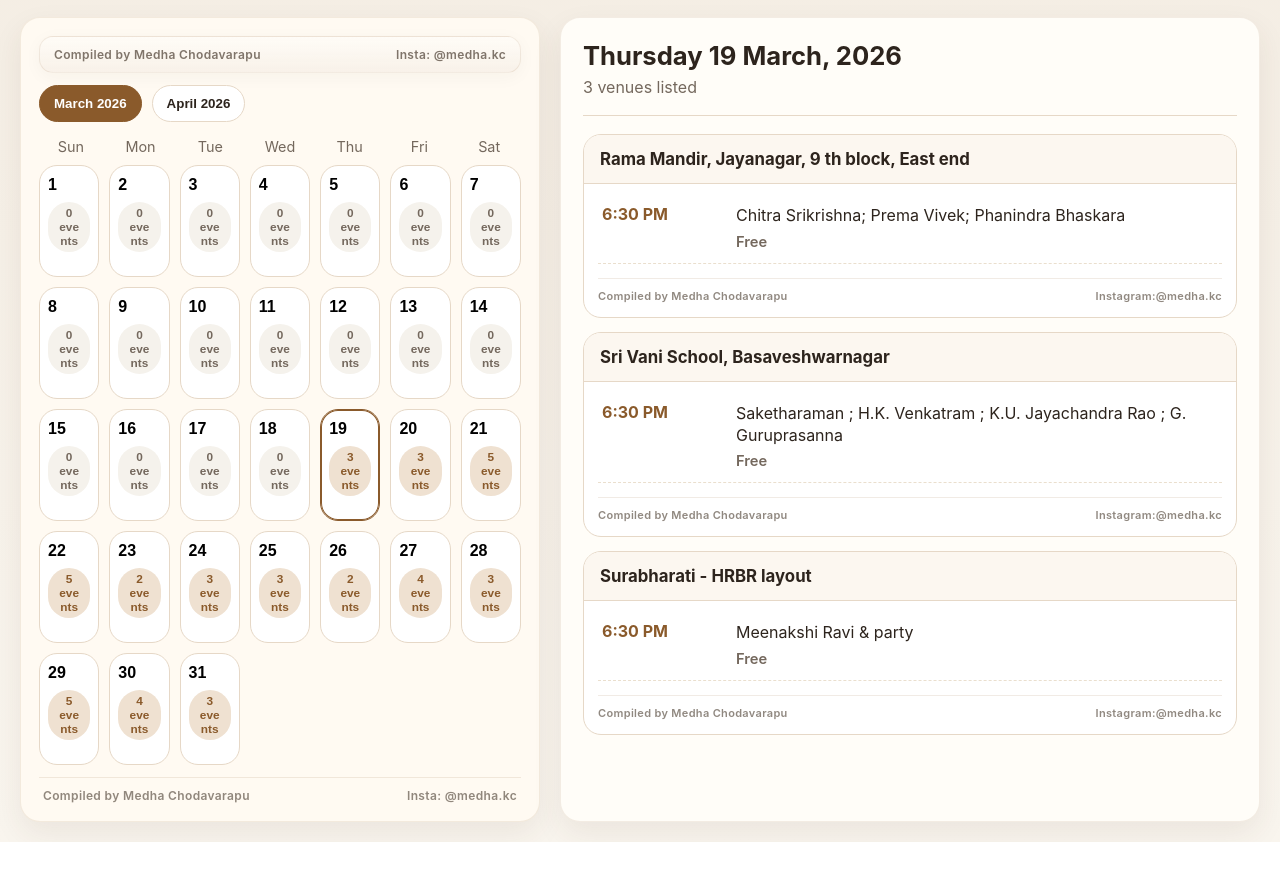
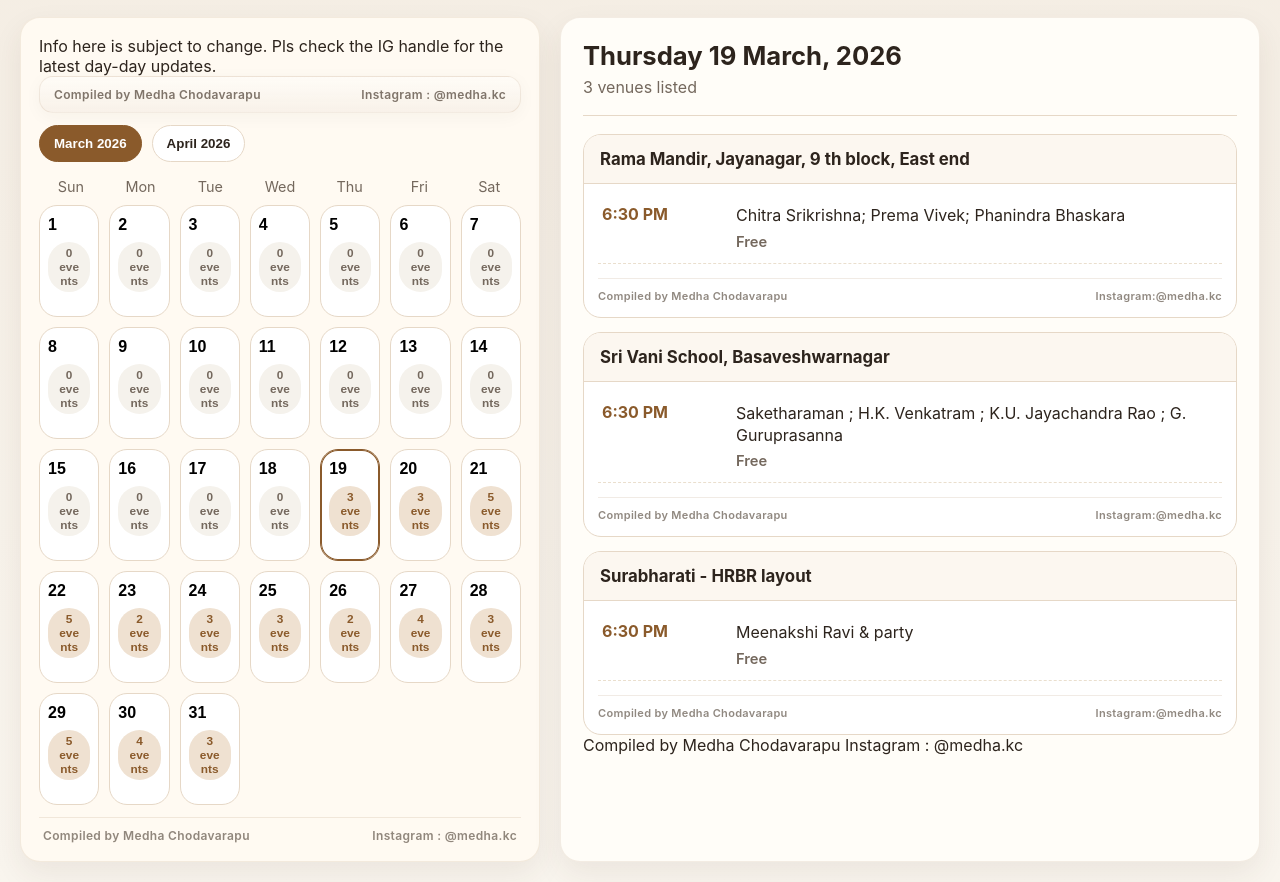
Before and after one commit to medhakmurthy-ai/CCblr, a plain HTML site: page index.html in a window 1280 px wide. Shown: the part 107-989 px from the top of the page. Before the commit the page ends 949 px from the top, so only its background shows below. Drawn offline with Linux system fonts and the light colour scheme.

Commit message:
Update Instagram handle format in index.html

```diff
--- a/index.html
+++ b/index.html
@@ -21,9 +21,13 @@
 
     <main class="layout">
       <section class="calendar-panel">
+        <div class="calendar-caveat" role="note">
+          Info here is subject to change. Pls check the IG handle for the latest day-day updates.
+        </div>
+
         <div class="calendar-watermark-top" aria-hidden="true">
           <span>Compiled by Medha Chodavarapu</span>
-          <span>Insta: @medha.kc</span>
+          <span>Instagram : @medha.kc</span>
         </div>
 
         <div class="month-tabs" id="monthTabs"></div>
@@ -37,13 +41,18 @@
 
         <div class="calendar-watermark-bottom" aria-hidden="true">
           <span>Compiled by Medha Chodavarapu</span>
-          <span>Insta: @medha.kc</span>
+          <span>Instagram : @medha.kc</span>
         </div>
       </section>
 
       <section class="details-panel">
         <div id="daySummary" class="day-summary"></div>
         <div id="eventList" class="event-list"></div>
+
+        <div class="details-watermark" aria-hidden="true">
+          <span>Compiled by Medha Chodavarapu</span>
+          <span>Instagram : @medha.kc</span>
+        </div>
       </section>
     </main>
   </div>
```
